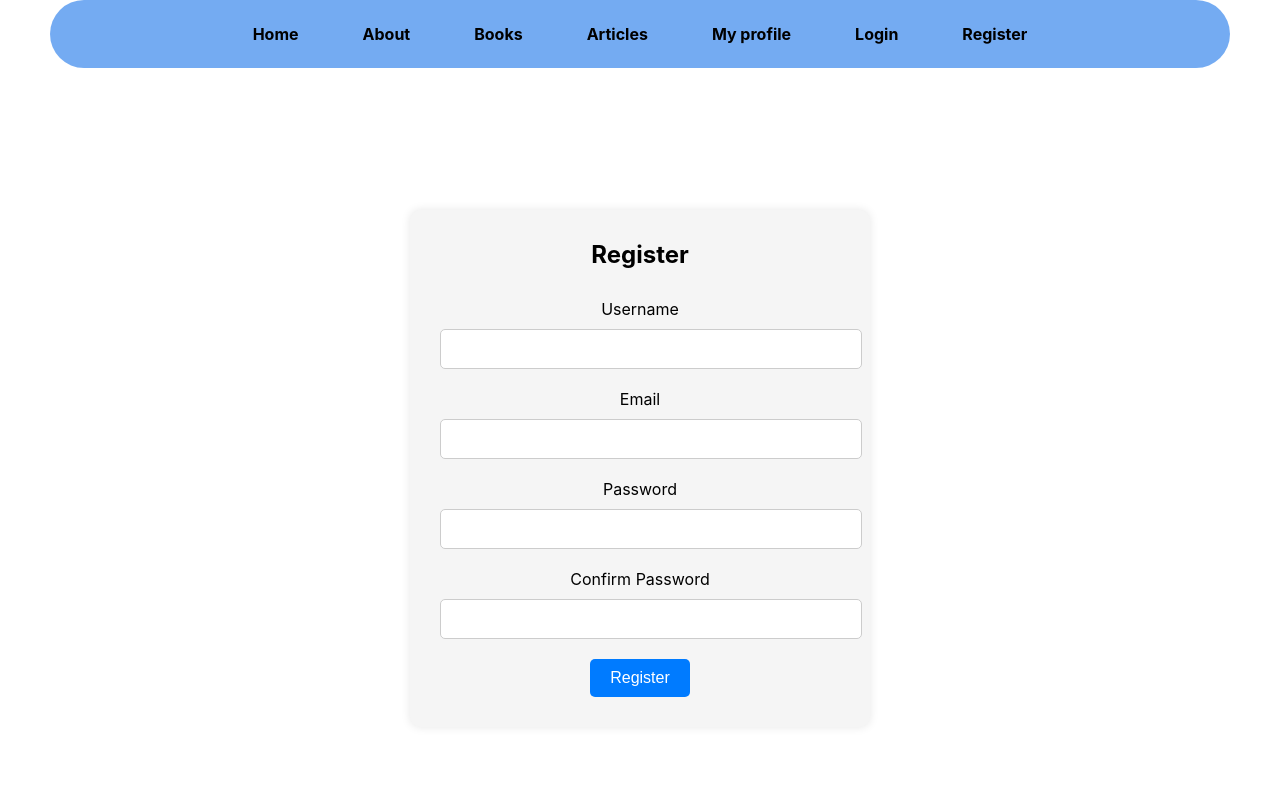
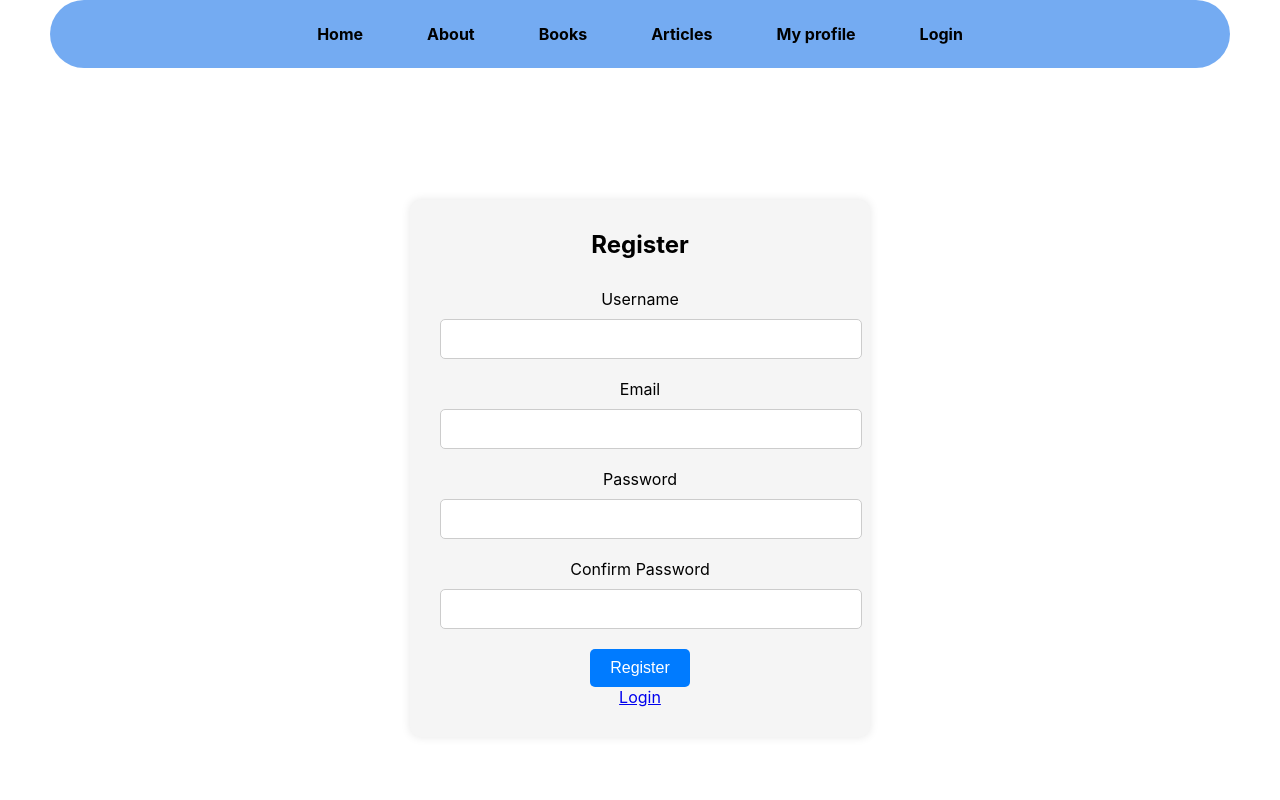
Before and after one commit to arbrudi/lab_course_1, a React (Create React App) app in the folder Project/: page /register in a window 1280 px wide. Shown: the top 800 px of the page. Built offline with nearby package versions, Linux system fonts and the light colour scheme.

Commit message:
login/register update 1

```diff
--- a/Project/src/components/Login.js
+++ b/Project/src/components/Login.js
@@ -37,6 +37,7 @@ const Login = () => {
           />
         </div>
         <button type="submit" className="btn btn-primary">Login</button>
+        <div className='go-to-register'><a href="/Register">Register</a></div>
       </form>
     </div>
   );
--- a/Project/src/components/NavBar.js
+++ b/Project/src/components/NavBar.js
@@ -10,7 +10,7 @@ const NavBar = () =>{
                 <li><Link to="/articles">Articles</Link></li>
                 <li><Link to="/userdashboard">My profile</Link></li>
                 <li><Link to ="/login">Login</Link></li>
-                <li><Link to ="/register">Register</Link></li>
+
             </ul>
         </nav>
     );
--- a/Project/src/components/Register.js
+++ b/Project/src/components/Register.js
@@ -61,6 +61,8 @@ const Register = () => {
           />
         </div>
         <button type="submit" className="btn btn-primary">Register</button>
+        <div className='go-to-login'> <a href="/login">Login</a></div>
+
       </form>
     </div>
   );
```
